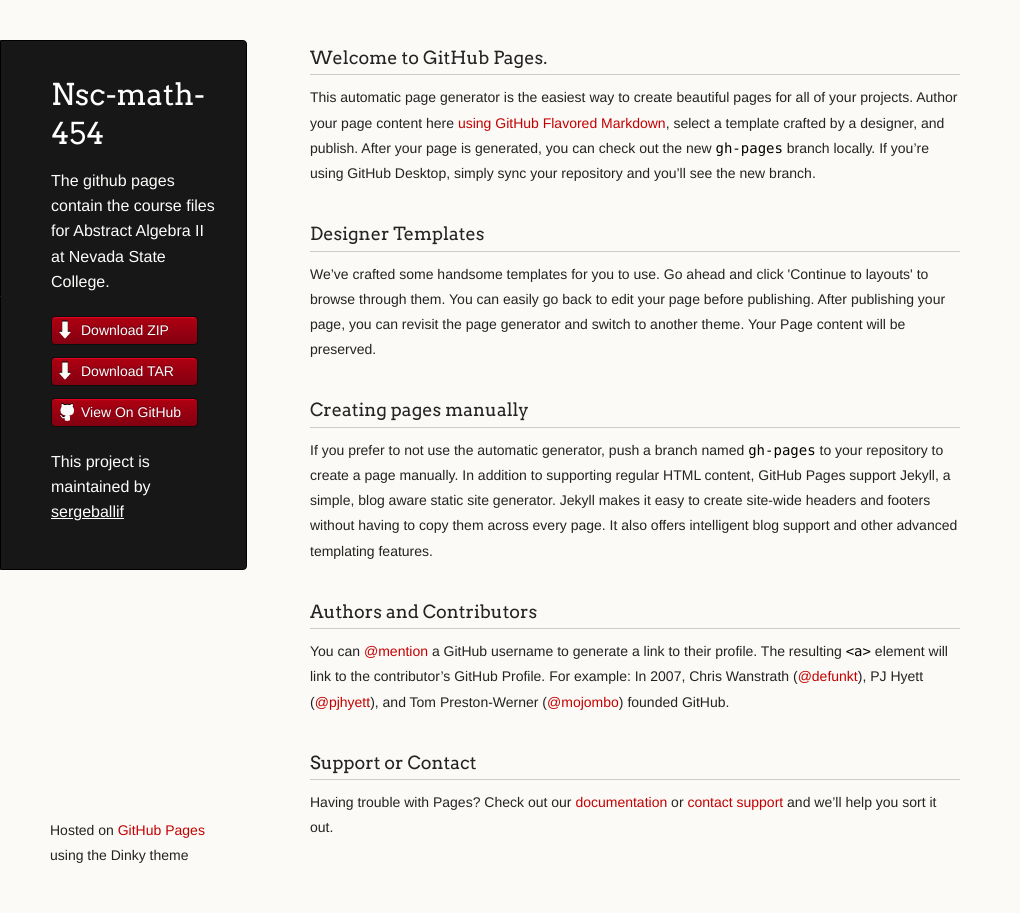
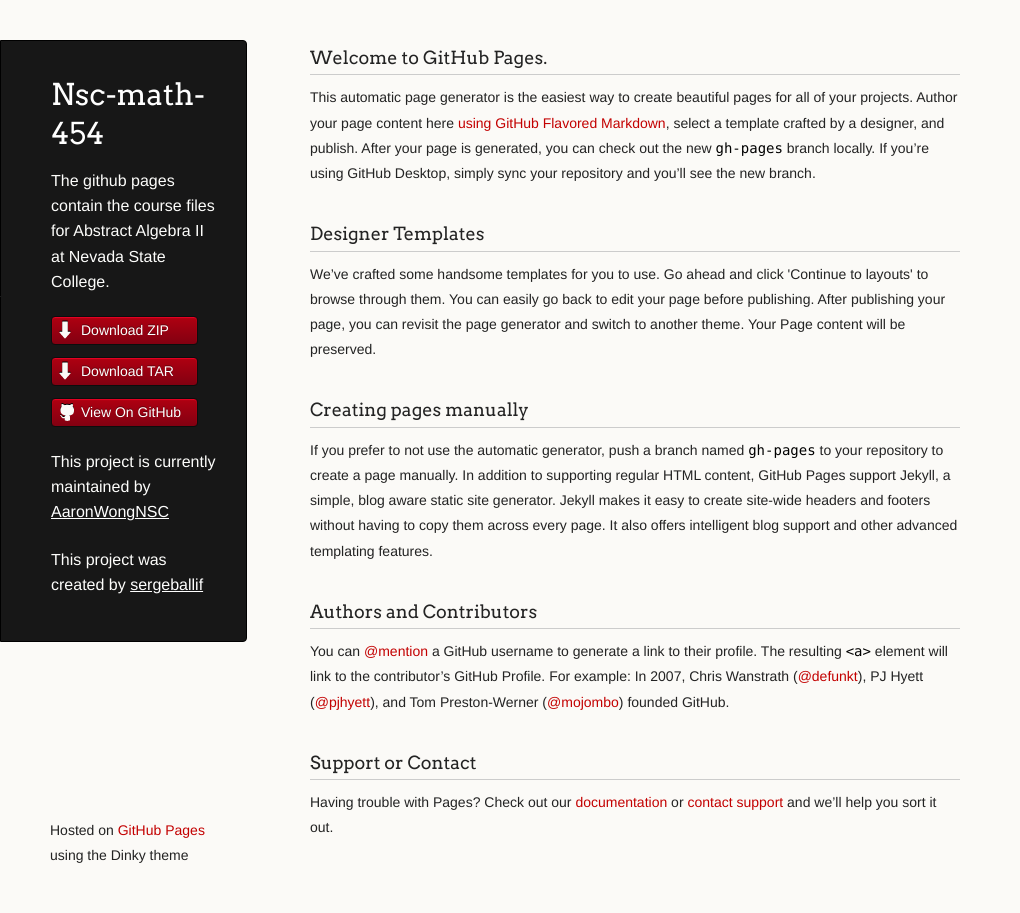
Before and after one commit to AaronWongNSC/MATH-454, a Jekyll site: the page originalindex.html, which Jekyll copies as it is, in a window 1280 px wide. Shown: the whole page, without its empty margins (0-1020 px from the left). Built offline with Jekyll 4.4.1, drawn with Linux system fonts in a browser that asks for light colours.

Commit message:
Update originalindex.html

```diff
--- a/originalindex.html
+++ b/originalindex.html
@@ -25,7 +25,8 @@
           <li><a class="buttons github" href="https://github.com/sergeballif/NSC-Math-454">View On GitHub</a></li>
         </ul>
 
-        <p class="header">This project is maintained by <a class="header name" href="https://github.com/sergeballif">sergeballif</a></p>
+        <p class="header">This project is currently maintained by <a class="header name" href="https://github.com/aaronwongnsc">AaronWongNSC</a></p>
+        <p class="header">This project was created by <a class="header name" href="https://github.com/sergeballif">sergeballif</a></p>
 
 
       </header>
```
